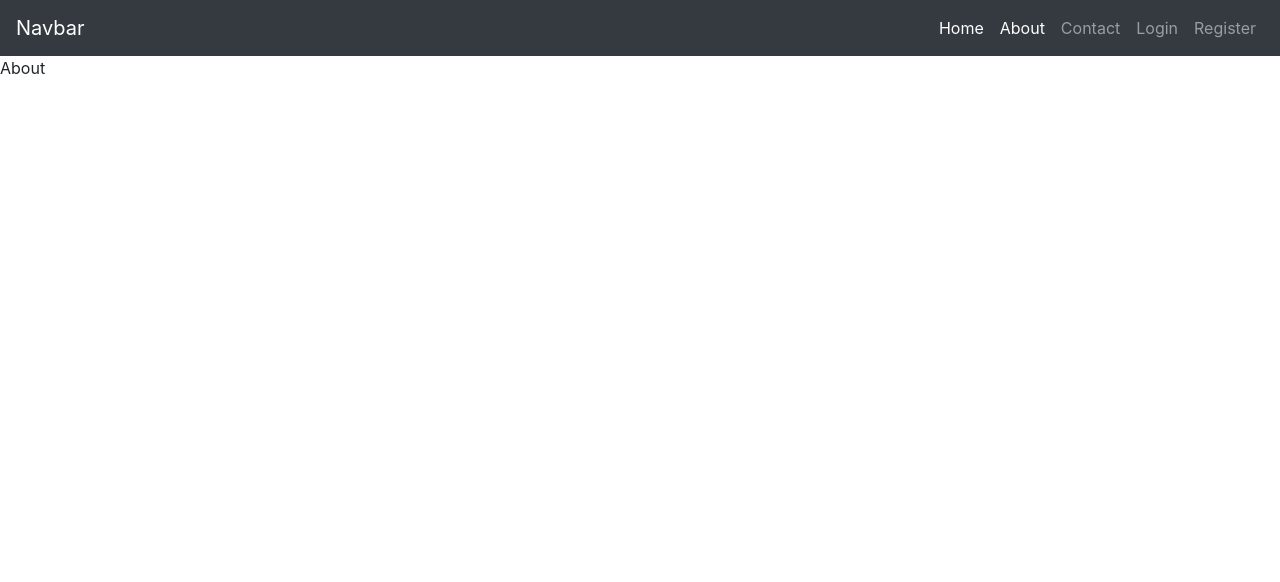
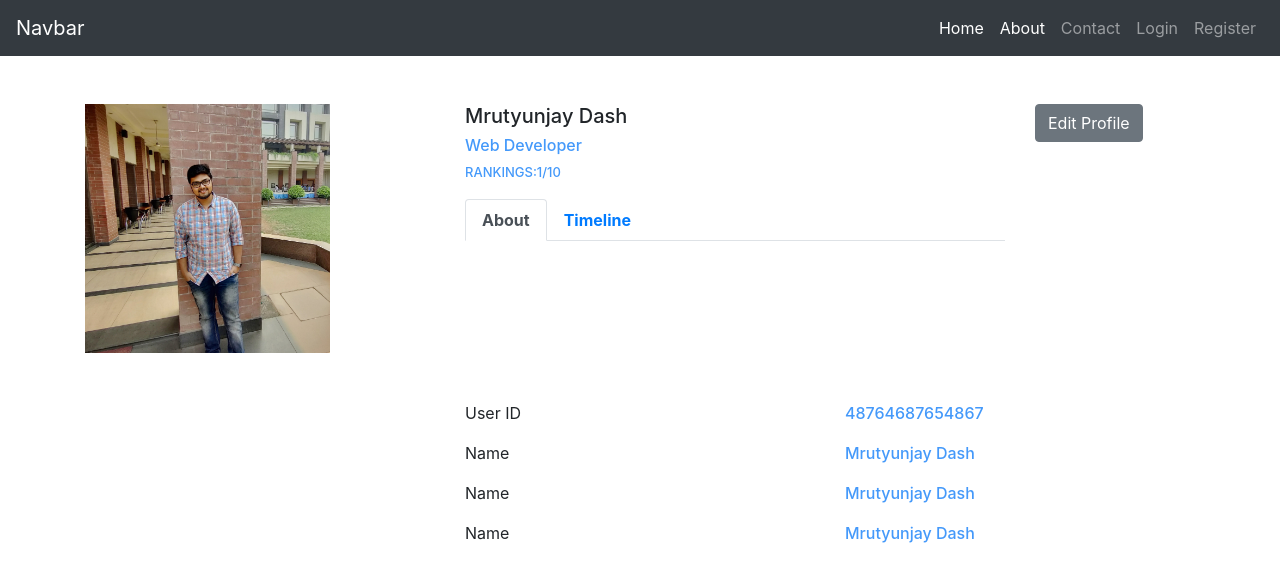
Before and after one commit to mrutyunjaydash/MERNProject, a React (Create React App) app in the folder client/: page /about in a window 1280 px wide. Shown: the top 582 px of the page. Built offline with nearby package versions, Linux system fonts and the light colour scheme.

Commit message:
about page updated

```diff
--- a/client/src/App.css
+++ b/client/src/App.css
@@ -39,3 +39,29 @@ input[type=number] {
   margin-top:12em;
 
 }
+
+.about_img{
+  width: 70%;
+}
+
+h6{
+  color: rgb(68, 153, 250);
+}
+
+p{
+  color: rgb(68, 153, 250);
+  font-weight: 500;
+}
+
+.profile-ranking{
+  font-size: small;
+}
+
+.profile-head{
+  margin: 0%;
+  font-weight: 700;
+}
+
+.right{
+  float: right;
+}
--- a/client/src/components/About.js
+++ b/client/src/components/About.js
@@ -1,11 +1,116 @@
-import React from 'react';
+import React,{ Component } from 'react';
+import aboutdp from '../images/aboutdp.jpg';
 
-const About = () => {
-    return (
-        <div>
-            <p>About</p>
-        </div>
-    );
-};
+class About extends Component{
+    render() {
+        return(
+            <section className="about">
+            <div className="container">
+                <form method="">
+                    <div className="row py-5">
+                        <div className="col-md-4">
+                            <img src={aboutdp} alt="aboutdp" className="about_img img-fluid"></img>
+                        </div>
+                        <div className="col-md-6">
+                            <div className="profile-head">
+                                <h5>Mrutyunjay Dash</h5>
+                                <h6>Web Developer</h6>
+                                <p className="profile-ranking">RANKINGS:<span>1/10</span></p>
+                                    <ul className="nav nav-tabs" role="tablist">
+                                        <li className="nav-item">
+                                            <a className="nav-link active" id="home-tab" role="tab" data-toggle="tab" href="#home">About</a>
+                                        </li>
+                                        <li className="nav-item">
+                                            <a className="nav-link" id="profile-tab" role="tab" data-toggle="tab" href="#profile">Timeline</a>
+                                        </li>
+                                    </ul>
+                            </div>
+                        </div>
+                        <div className="col-md-2">
+                            <button type="button" class="btn btn-secondary">Edit Profile</button>
+                        </div>
+                    </div>
+                    <div className="row">
+                        <div className="col-md-8 offset-md-4">
+                            <div className="tab-content profile-tab" id="myTabContent">
+                            <div class="tab-pane fade show active" id="home" role="tabpanel">
+                                    <div className="row">
+                                        <div className="col-md-6">
+                                            <label>User ID</label>
+                                        </div>
+                                        <div className="col-md-6">
+                                            <p>48764687654867</p>
+                                        </div>
+                                    </div>
+                                    <div className="row">
+                                        <div className="col-md-6">
+                                            <label>Name</label>
+                                        </div>
+                                        <div className="col-md-6">
+                                            <p>Mrutyunjay Dash</p>
+                                        </div>
+                                    </div>
+                                    <div className="row">
+                                        <div className="col-md-6">
+                                            <label>Name</label>
+                                        </div>
+                                        <div className="col-md-6">
+                                            <p>Mrutyunjay Dash</p>
+                                        </div>
+                                    </div>
+                                    <div className="row">
+                                        <div className="col-md-6">
+                                            <label>Name</label>
+                                        </div>
+                                        <div className="col-md-6">
+                                            <p>Mrutyunjay Dash</p>
+                                        </div>
+                                    </div>
+                                </div>
+
+                                <div class="tab-pane fade show" id="profile" role="tabpanel">
+                                    <div className="row">
+                                        <div className="col-md-6">
+                                            <label>Profile</label>
+                                        </div>
+                                        <div className="col-md-6">
+                                            <p>48764687654867</p>
+                                        </div>
+                                    </div>
+                                    <div className="row">
+                                        <div className="col-md-6">
+                                            <label>Profile</label>
+                                        </div>
+                                        <div className="col-md-6">
+                                            <p>Mrutyunjay Dash</p>
+                                        </div>
+                                    </div>
+                                    <div className="row">
+                                        <div className="col-md-6">
+                                            <label>Name</label>
+                                        </div>
+                                        <div className="col-md-6">
+                                            <p>Mrutyunjay Dash</p>
+                                        </div>
+                                    </div>
+                                    <div className="row">
+                                        <div className="col-md-6">
+                                            <label>Name</label>
+                                        </div>
+                                        <div className="col-md-6">
+                                            <p>Mrutyunjay Dash</p>
+                                        </div>
+                                    </div>
+                                </div>
+
+                            </div>
+                        </div>
+                    </div>
+                </form>
+            </div>
+        </section>
+        );
+    };
+}
 
 export default About;
```
Also changed, not shown: client/src/images/aboutdp.jpg (added).
